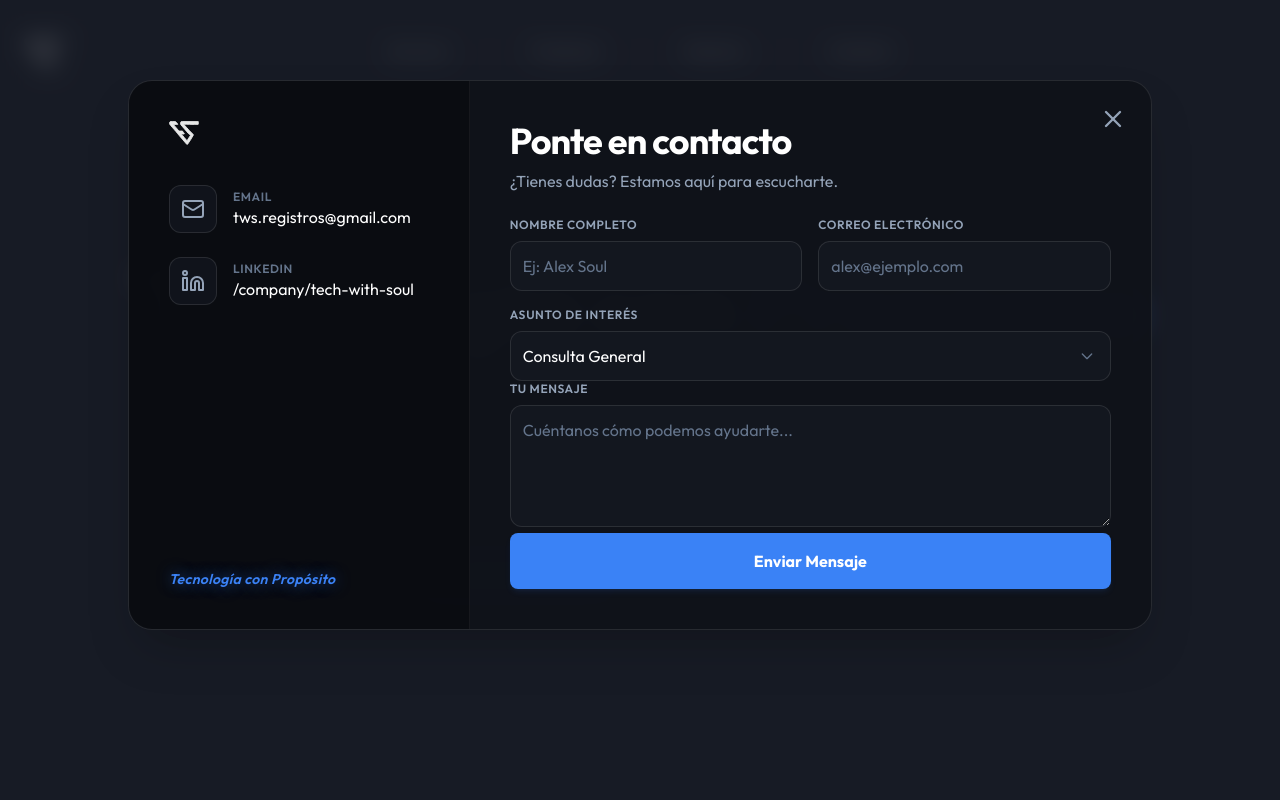
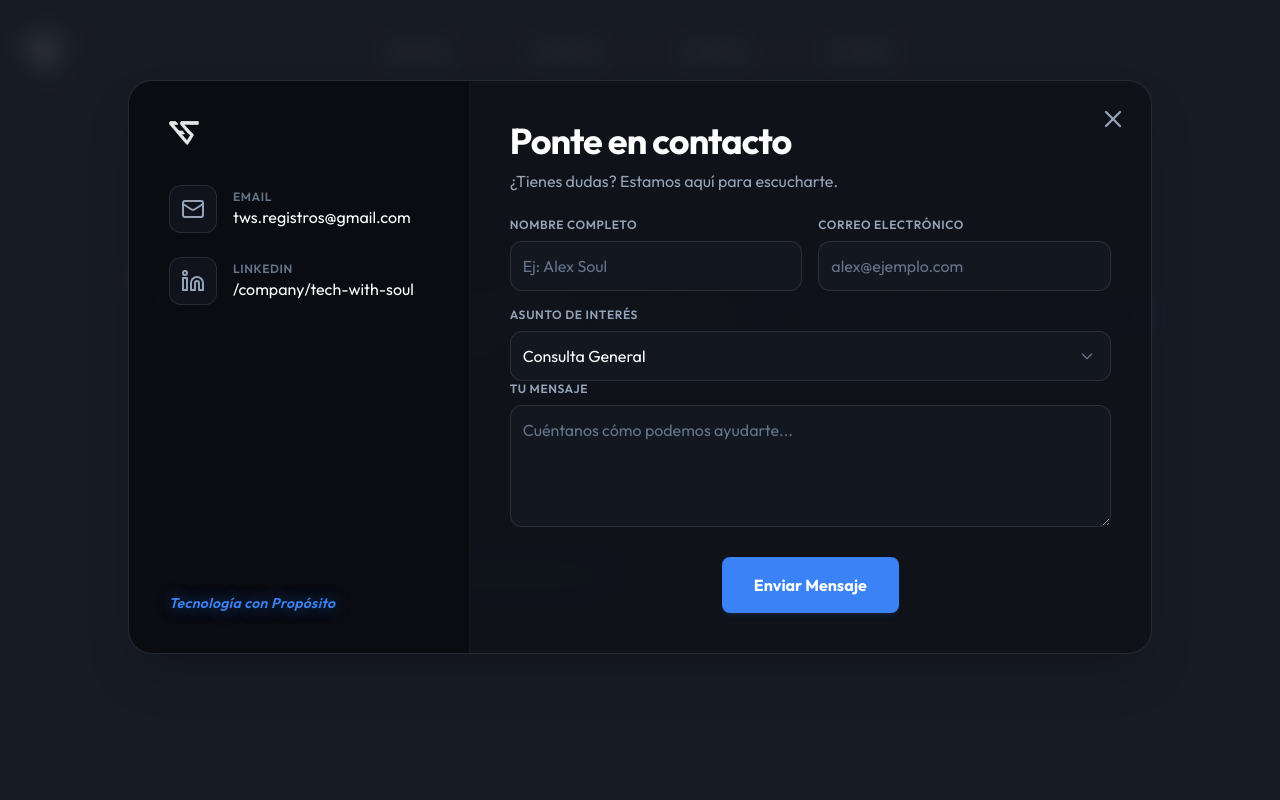
Before and after one commit to MarianoRicoy/tws-landing, a Next.js app: page / in a window 1280 px wide. Both pictures are taken after a click on the button "Solicitar Presupuesto". Shown: the top 800 px of the page. Built offline with nearby package versions, Linux system fonts and the light colour scheme.

Commit message:
UI: Refined ContactModal spacing, fixed label alignment and centered send button

```diff
--- a/components/ContactModal.tsx
+++ b/components/ContactModal.tsx
@@ -83,11 +83,11 @@ const ContactModal: React.FC<ContactModalProps> = ({ isOpen, onClose }) => {
                 <label htmlFor="message" className="block text-xs font-semibold text-[#94a3b8] uppercase tracking-wider mb-2">Tu mensaje</label>
                 <textarea id="message" rows={4} placeholder="Cuéntanos cómo podemos ayudarte..." className="w-full bg-[#181C26]/50 border border-white/10 rounded-xl p-3 text-white placeholder:text-[#64748b] focus:outline-none focus:border-accent-cyan transition-all"></textarea>
               </div>
-              <div className="flex justify-center pb-4 md:pb-0">
+              <div className="flex justify-center pb-4 md:pb-0 pt-6">
                 <button
                   type="submit"
                   disabled={false}
-                  className="w-full bg-accent-cyan text-white font-bold py-4 rounded-lg hover:opacity-90 transition-all hover:scale-[1.02] active:scale-[0.98] shadow-md shadow-accent-cyan/10 disabled:opacity-50 disabled:cursor-not-allowed flex items-center justify-center gap-2"
+                  className="px-8 bg-accent-cyan text-white font-bold py-4 rounded-lg hover:opacity-90 transition-all hover:scale-[1.02] active:scale-[0.98] shadow-md shadow-accent-cyan/10 disabled:opacity-50 disabled:cursor-not-allowed flex items-center justify-center gap-2"
                 >
                   Enviar Mensaje
                 </button>
```
